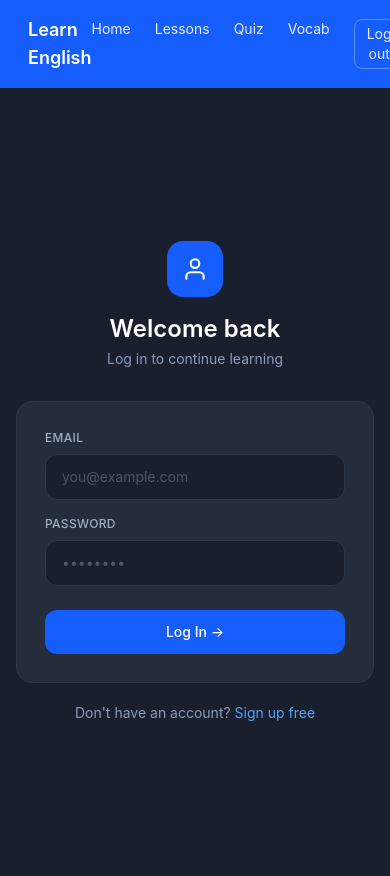
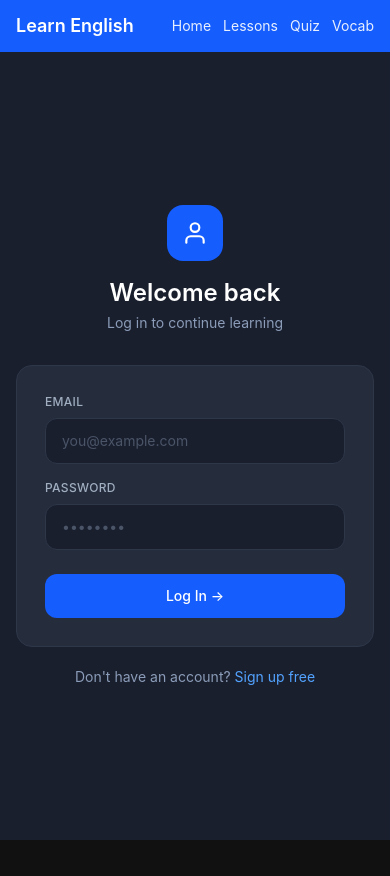
Before and after one commit to pallavi449/english-learning, a Next.js app: page /login in a window 390 px wide. After the commit the page ends 844 px from the top, so only its background shows below. Built offline with nearby package versions, Linux system fonts and the light colour scheme.

Commit message:
fix navbar mobile + hide logout when not logged in

```diff
--- a/app/components/LogoutButton.tsx
+++ b/app/components/LogoutButton.tsx
@@ -1,9 +1,17 @@
 "use client";
-
 import { useRouter } from "next/navigation";
+import { useEffect, useState } from "react";
 
 export default function LogoutButton() {
   const router = useRouter();
+  const [loggedIn, setLoggedIn] = useState(false);
+
+  useEffect(() => {
+    const token = localStorage.getItem("token");
+    setLoggedIn(!!token);
+  }, []);
+
+  if (!loggedIn) return null; // 👈 hide if not logged in
 
   async function handleLogout() {
     await fetch("/api/auth/logout", { method: "POST" });
--- a/app/layout.tsx
+++ b/app/layout.tsx
@@ -12,11 +12,11 @@ export default function RootLayout({ children }: { children: React.ReactNode })
   return (
     <html lang="en">
       <body className="bg-[#111111] min-h-screen">
-        <nav className="bg-blue-600 px-7 py-4 flex items-center justify-between">
-          <Link href="/" className="text-white font-semibold text-lg">
+        <nav className="bg-blue-600 px-4 py-3 flex items-center justify-between">
+          <Link href="/" className="text-white font-semibold text-lg shrink-0">
             Learn English
           </Link>
-          <div className="flex gap-6">
+          <div className="flex items-center gap-3 flex-wrap justify-end">
             <Link href="/" className="text-white/90 text-sm hover:text-white transition-colors">
               Home
             </Link>
@@ -29,9 +29,7 @@ export default function RootLayout({ children }: { children: React.ReactNode })
             <Link href="/vocab" className="text-white/90 text-sm hover:text-white transition-colors">
               Vocab
             </Link>
-              <LogoutButton />
-            {/* Admin link is intentionally hidden from navbar */}
-            {/* Access admin at: localhost:3000/admin */}
+            <LogoutButton />
           </div>
         </nav>
         {children}
```
